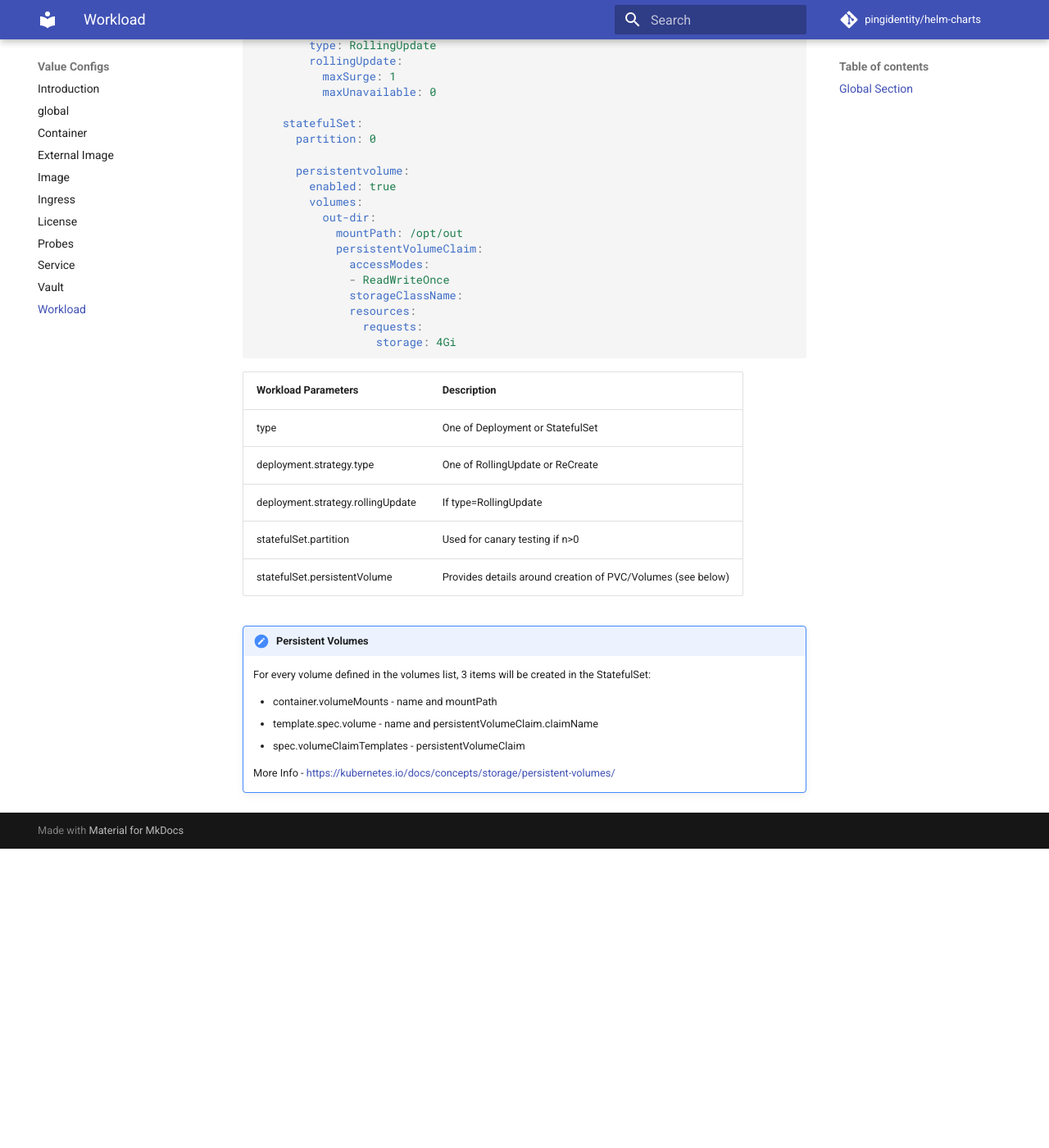
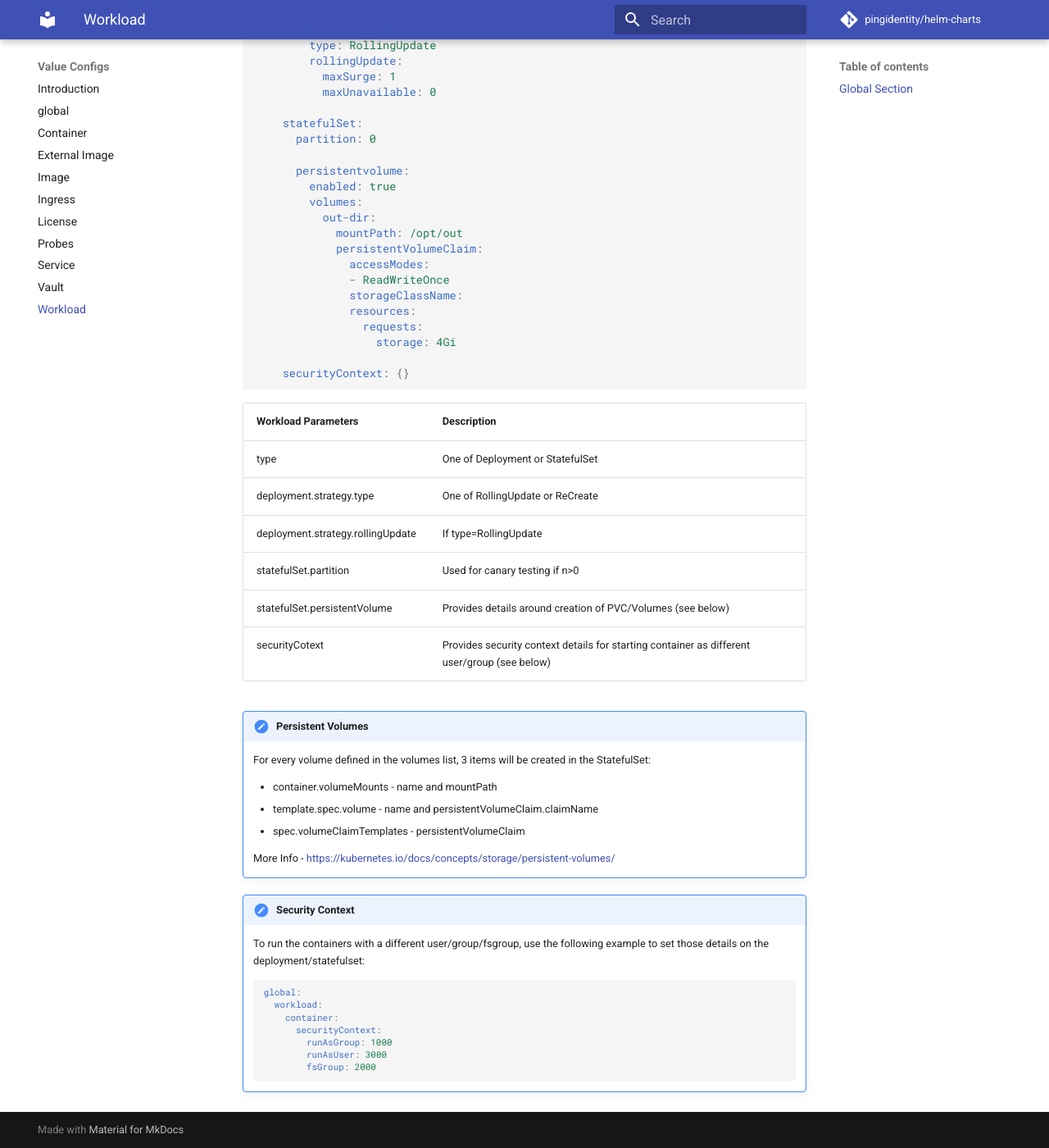
Before and after one commit to pingidentity/helm-charts, an MkDocs documentation site: the page built from docs/config/workload.md, in a window 1280 px wide and 1400 px high, scrolled down 581 px. Shown: the whole window at 82% size. Built offline with MkDocs 1.6.1 and Material for MkDocs 9.7.7, drawn with Linux system fonts in a browser that asks for light colours; comment, search, counter and statistics services are not loaded; before the commit the page ends 1616 px from its top, so only the background shows below that.

Commit message:
Moving securityContext from container to workload

````diff
--- a/docs/config/workload.md
+++ b/docs/config/workload.md
@@ -38,15 +38,18 @@ global:
               resources:
                 requests:
                   storage: 4Gi
+
+    securityContext: {}
 ```
 
-| Workload Parameters               | Description                                                 |
-| --------------------------------- | ----------------------------------------------------------- |
-| type                              | One of Deployment or StatefulSet                            |
-| deployment.strategy.type          | One of RollingUpdate or ReCreate                            |
-| deployment.strategy.rollingUpdate | If type=RollingUpdate                                       |
-| statefulSet.partition             | Used for canary testing if n>0                              |
-| statefulSet.persistentVolume      | Provides details around creation of PVC/Volumes (see below) |
+| Workload Parameters               | Description                                                                                  |
+| --------------------------------- | -------------------------------------------------------------------------------------------- |
+| type                              | One of Deployment or StatefulSet                                                             |
+| deployment.strategy.type          | One of RollingUpdate or ReCreate                                                             |
+| deployment.strategy.rollingUpdate | If type=RollingUpdate                                                                        |
+| statefulSet.partition             | Used for canary testing if n>0                                                               |
+| statefulSet.persistentVolume      | Provides details around creation of PVC/Volumes (see below)                                  |
+| securityCotext                   | Provides security context details for starting container as different user/group (see below) |
 
 !!! note "Persistent Volumes"
     For every volume defined in the volumes list, 3 items will be
@@ -57,3 +60,17 @@ global:
     * spec.volumeClaimTemplates - persistentVolumeClaim
 
     More Info - <https://kubernetes.io/docs/concepts/storage/persistent-volumes/>
+
+!!! note "Security Context"
+    To run the containers with a different user/group/fsgroup, use the following
+    example to set those details on the deployment/statefulset:
+
+    ```yaml
+    global:
+      workload:
+        container:
+          securityContext:
+            runAsGroup: 1000
+            runAsUser: 3000
+            fsGroup: 2000
+    ```
````
Also changed, not shown: docs/release-notes.md (+6 -1 lines), 2 other files.
